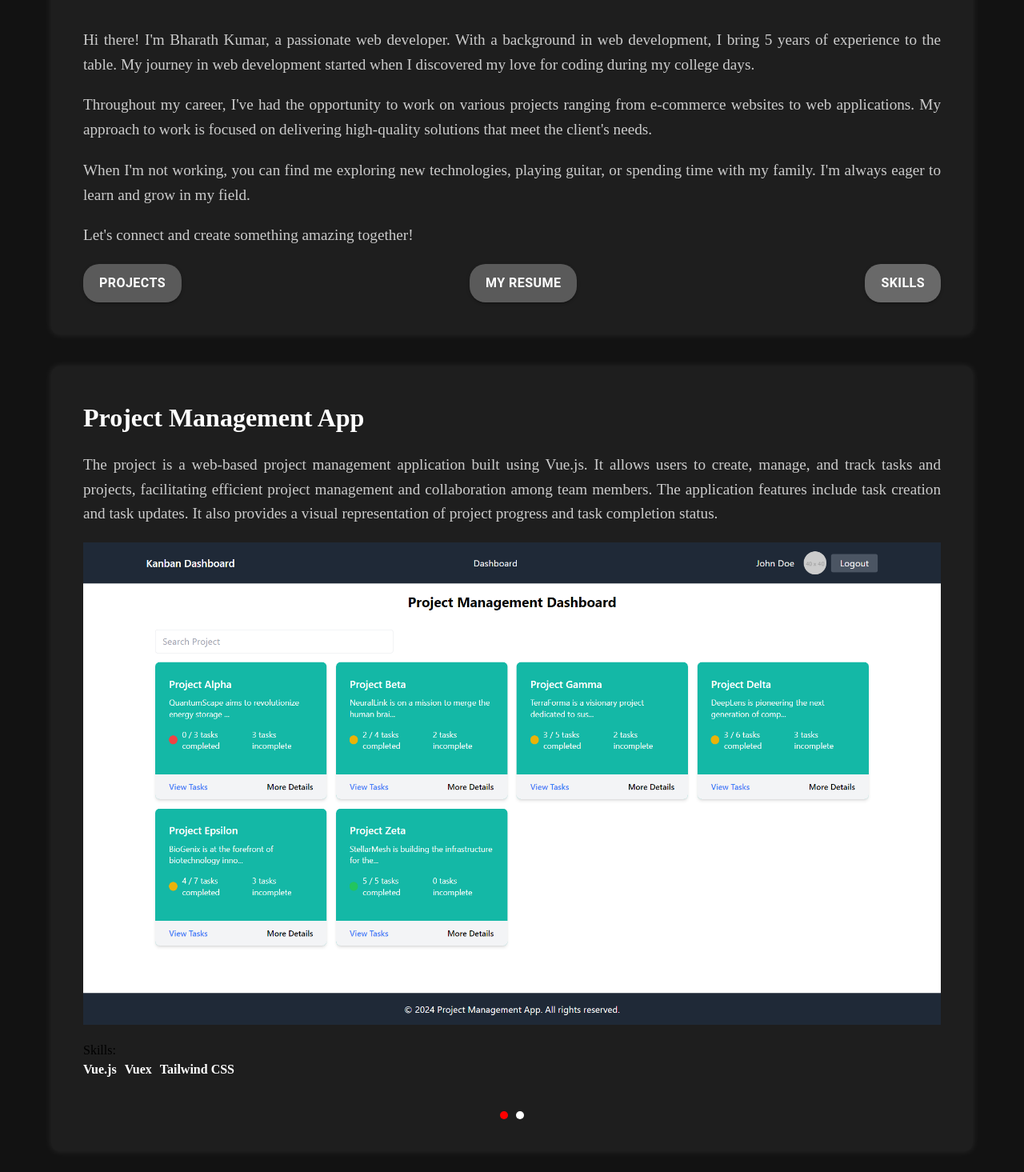
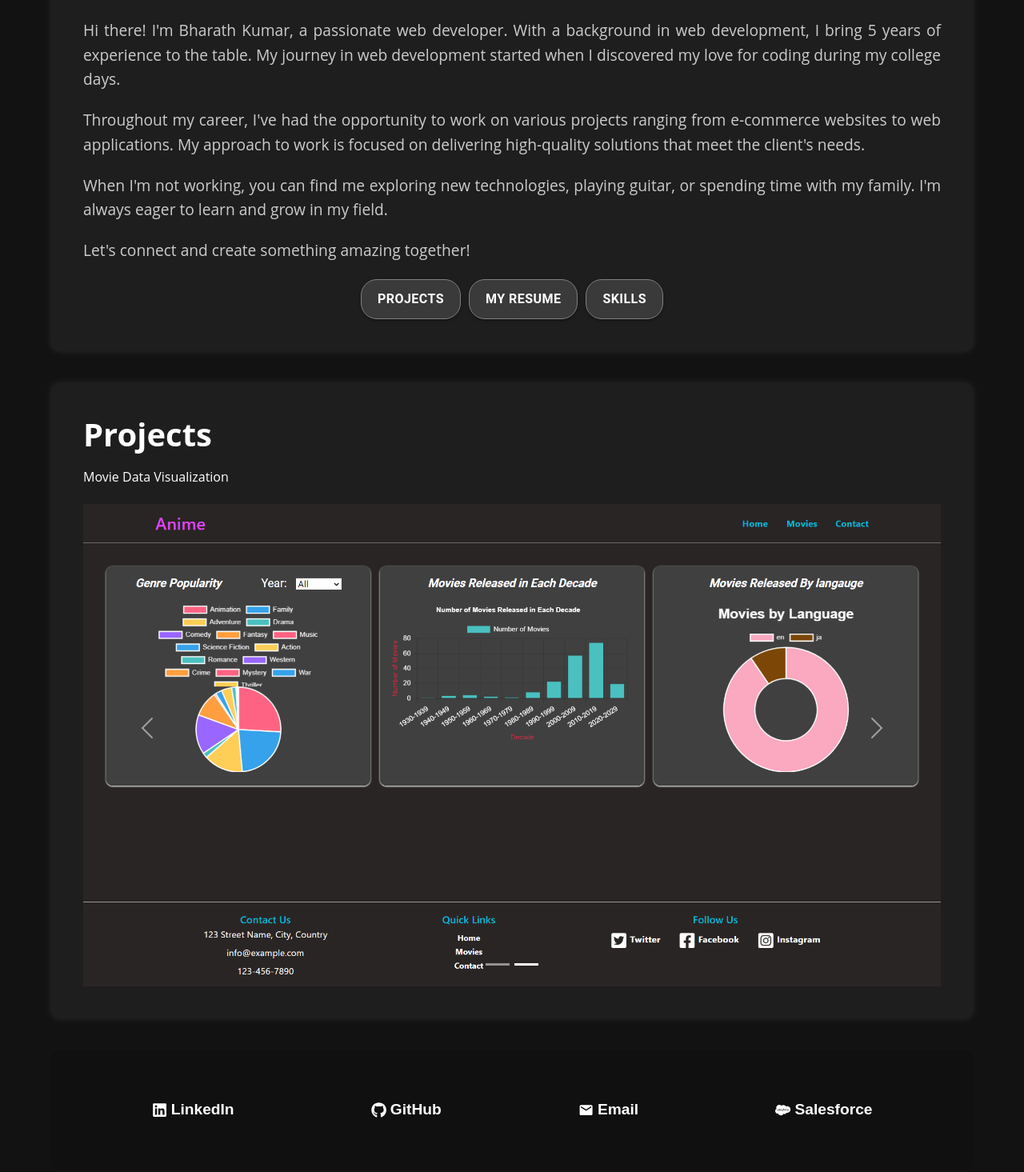
Before and after one commit to bharathvaddineni/portfolio, a React (Vite) app: page / in a window 1280 px wide. Shown: the part 165-1630 px from the top of the page at 80% size. Built offline with nearby package versions, Linux system fonts and the light colour scheme.

Commit message:
Updated Projects

```diff
--- a/package.json
+++ b/package.json
@@ -15,13 +15,16 @@
     "@mui/icons-material": "^5.15.12",
     "@mui/material": "^5.15.12",
     "axios": "^1.6.7",
+    "bootstrap": "^5.3.3",
     "framer-motion": "^11.0.8",
     "react": "^18.2.0",
     "react-animations": "^1.0.0",
+    "react-bootstrap": "^2.10.1",
     "react-dom": "^18.2.0",
     "react-hook-form": "^7.51.0",
     "react-icons": "^5.0.1",
     "react-material-ui-carousel": "^3.4.2",
+    "react-responsive-carousel": "^3.2.23",
     "react-router-dom": "^6.22.3",
     "react-slick": "^0.30.2",
     "slick-carousel": "^1.8.1",
--- a/src/components/About.jsx
+++ b/src/components/About.jsx
@@ -1,31 +1,32 @@
+/* eslint-disable no-unused-vars */
 import React, { useState, useEffect } from "react";
 import axios from "axios";
 import { Link } from "react-router-dom";
-import { Container, Button, Box } from "@mui/material";
+import { Container, Button } from "@mui/material";
 import { styled } from "@mui/system";
-// import pic1 from "../assets/pic1.png";
-// import pic2 from "../assets/pic2.png";
 import resume from "../assets/resume.pdf";
-import { FaLinkedin, FaGithub } from "react-icons/fa";
+import { FaLinkedin, FaGithub, FaSalesforce } from "react-icons/fa";
 import { MdEmail } from "react-icons/md";
+import Carousel from "react-bootstrap/Carousel";
+import 'bootstrap/dist/css/bootstrap.css';
 
 const RootContainer = styled("div")({
-  backgroundColor: "#121212", // dark background color
+  backgroundColor: "#121212",
   minHeight: "100vh",
   display: "flex",
   padding: "1rem",
   justifyContent: "center",
   alignItems: "center",
-  fontFamily: "cursive", // cursive font
+  fontFamily: "'Open Sans', sans-serif",
 });
 
 const Section = styled("section")({
   width: "100%",
   padding: "40px",
-  backgroundColor: "#1e1e1e", // slightly lighter background color
+  backgroundColor: "#1e1e1e",
   borderRadius: "10px",
-  boxShadow: "0px 0px 10px rgba(255, 255, 255, 0.1)", // lighter shadow
-  textAlign: "justify", // justify content
+  boxShadow: "0px 0px 10px rgba(255, 255, 255, 0.1)",
+  textAlign: "justify",
   marginBottom: "40px",
 });
 
@@ -33,19 +34,21 @@ const Title = styled("h2")({
   fontSize: "2.5rem",
   fontWeight: "bold",
   marginBottom: "20px",
-  color: "#fff", // white text color
+  color: "#fff",
 });
 
 const Content = styled("p")({
   fontSize: "1.2rem",
   lineHeight: "1.6",
-  color: "#ccc", // light text color
-  marginBottom: "20px", // Add padding to content
+  color: "#ccc",
+  marginBottom: "20px",
 });
 
 const ButtonGroup = styled("div")({
   display: "flex",
-  justifyContent: "space-between",
+  justifyContent: "center",
+  flexWrap: "wrap",
+  gap: "10px",
   marginTop: "20px",
 });
 
@@ -53,99 +56,28 @@ const StyledButton = styled(Button)({
   fontSize: "1rem",
   fontWeight: "bold",
   borderRadius: "20px",
+  border: "1px solid gray",
   padding: "10px 20px",
-  color: "#fff", // white text color
+  color: "#fff",
+
   "@media (max-width: 630px)": {
-    padding: "8px", // Adjust padding for smaller screens
-    fontSize: "0.8rem", // Adjust font size for smaller screens
+    padding: "8px",
+    fontSize: "0.8rem",
   },
   "&.MuiButton-containedPrimary": {
-    backgroundColor: "#5a5a5a", // dark grey button color
+    backgroundColor: "#3a3a3a",
     "&:hover": {
-      backgroundColor: "#3a3a3a", // darker shade on hover
-    },
-  },
-  "&.MuiButton-containedSecondary": {
-    backgroundColor: "#696969", // dark grey button color
-    "&:hover": {
-      backgroundColor: "#4a4a4a", // darker shade on hover
+      backgroundColor: "#000",
     },
   },
 });
 
-const ProjectTitle = styled("h3")({
-  fontSize: "2rem",
-  fontWeight: "bold",
-  marginBottom: "20px",
-  color: "#fff", // white text color
-});
-
-const ProjectDescription = styled("p")({
-  fontSize: "1.2rem",
-  lineHeight: "1.6",
-  color: "#ccc", // light text color
-  marginBottom: "20px", // Add some gap between description and image
-});
-
-const ProjectSkills = styled("p")({
-  fontSize: "1rem",
-  color: "#fff", // light text color
-  textAlign: "center", // Align skills to the center
-  marginBottom: "20px", // Add margin for spacing
-  fontWeight: "bold",
-  display:"flex",
-  direction:"row",
-  gap:"10px"
-});
-
-const ProjectImage = styled("img")({
-  width: "100%", // Ensure image takes full width
-  height: "auto", // Maintain aspect ratio
-  marginBottom: "20px", // Add gap between image and skills
-});
-
-const Carousel = styled("div")({
-  overflow: "hidden",
-  position: "relative",
-  width: "100%",
-  height: "auto",
-  marginBottom: "20px", // Add margin-bottom for gap between carousel and buttons
-});
-
-const CarouselTrack = styled("div")({
-  display: "flex",
-  transition: "transform 0.5s ease",
-});
-
-const CarouselItem = styled("div")({
-  flex: "0 0 100%",
-});
-
-const CarouselButton = styled(Box)({
-  width: "10px",
-  height: "10px",
-  borderRadius: "50%",
-  backgroundColor: "#fff",
-  margin: "0 5px",
-  cursor: "pointer",
-  transition: "background-color 0.3s",
-  "&:hover": {
-    backgroundColor: "#ccc",
-  },
-});
-
-const ActiveCarouselButton = styled(CarouselButton)({
-  backgroundColor: "#ff0000", // Change background color to red for active button
-});
-
-// Contact section styling
 const ContactSection = styled("section")({
   width: "100%",
   padding: "40px",
-  backgroundColor: "#101010", // slightly lighter background color
+  backgroundColor: "#101010",
   borderRadius: "10px",
-  //boxShadow: '0px 0px 10px rgba(255, 255, 255, 0.1)', // lighter shadow
-  textAlign: "center", // center content
+  textAlign: "center",
   marginBottom: "40px",
   display: "flex",
   justifyContent: "space-around",
@@ -173,8 +105,6 @@ const Icon = styled("span")({
 });
 
 const AboutPage = () => {
-  const [currentSlide, setCurrentSlide] = React.useState(0);
-
   const [projects, setProjects] = useState([]);
   console.log("projects: ", projects);
 
@@ -191,10 +121,6 @@ const AboutPage = () => {
 
     fetchProjects();
   }, []);
-
-  const handleClick = (index) => {
-    setCurrentSlide(index);
-  };
 
   return (
     <RootContainer>
@@ -233,81 +159,23 @@ const AboutPage = () => {
               </a>
             </StyledButton>
             <Link to="/skills" style={{ textDecoration: "none" }}>
-              <StyledButton variant="contained" color="secondary">
+              <StyledButton variant="contained" color="primary">
                 Skills
               </StyledButton>
             </Link>
           </ButtonGroup>
         </Section>
         <Section>
-          <Carousel>
-            <CarouselTrack
-              style={{ transform: `translateX(-${currentSlide * 100}%)` }}
-            >
-              {projects.length > 0 &&
-                projects.map((project, index) => (
-                  <CarouselItem key={index}>
-                    <ProjectTitle>{project.title}</ProjectTitle>
-                    <ProjectDescription>
-                      {project.description}
-                    </ProjectDescription>
-                    <ProjectImage src={project.image} alt={project.title} />
-                    <div className="flex flex-row justify-center space-x-4">
-                    <p className="text-white font-bold">Skills: </p>
-                    <ProjectSkills>
-                {project.skills.map((skill, index) => (
-                  <div key={index}>
-                    {skill.name}{" "}
-                  </div>
-                ))}
-              </ProjectSkills>
-                    </div>
-
-                  </CarouselItem>
-                ))}
-              {/* <CarouselItem>
-                <ProjectTitle>Movie Data Visualization</ProjectTitle>
-                <ProjectDescription>
-                  This project is a movie data visualization web application
-                  built with React.js. It utilizes data fetched from MongoDB to
-                  display various charts and information about movies, including
-                  genre popularity, movies released in each decade, and more.
-                </ProjectDescription>
-                <ProjectImage src={pic2} alt="Movie Data Visualization" />
-                <ProjectSkills>
-                  Skills: React.js · Express.js · Node.js · Tailwind CSS ·
-                  MongoDB
-                </ProjectSkills>
-              </CarouselItem>
-              <CarouselItem>
-                <ProjectTitle>Project Management App</ProjectTitle>
-                <ProjectDescription>
-                  The project is a web-based project management application
-                  built using Vue.js. It allows users to create, manage, and
-                  track tasks and projects, facilitating efficient project
-                  management and collaboration among team members. The
-                  application features include task creation and task updates.
-                  It also provides a visual representation of project progress
-                  and task completion status.
-                </ProjectDescription>
-                <ProjectImage src={pic1} alt="Project Management App" />
-                <ProjectSkills>
-                  Skills: Vue.js · Vuex · Tailwind CSS
-                </ProjectSkills>
-              </CarouselItem> */}
-            </CarouselTrack>
+          <Title>Projects</Title>
+          <Carousel controls={true} touch={true}>
+            {projects.length > 0 &&
+              projects.map((project, index) => (
+                <Carousel.Item key={index}>
+                  <h1 className="text-white mb-4">{project.title}</h1>
+                  <img src={project.image} alt="" />
+                </Carousel.Item>
+              ))}
           </Carousel>
-          <Box display="flex" justifyContent="center">
-            {[0, 1].map((index) => (
-              <React.Fragment key={index}>
-                {index === currentSlide ? (
-                  <ActiveCarouselButton onClick={() => handleClick(index)} />
-                ) : (
-                  <CarouselButton onClick={() => handleClick(index)} />
-                )}
-              </React.Fragment>
-            ))}
-          </Box>
         </Section>
         <ContactSection>
           <ContactLink
@@ -336,6 +204,12 @@ const AboutPage = () => {
             </Icon>{" "}
             Email
           </ContactLink>
+          <ContactLink href="https://www.salesforce.com/trailblazer/bvaddineni">
+            <Icon>
+              <FaSalesforce />
+            </Icon>{" "}
+            Salesforce
+          </ContactLink>
         </ContactSection>
       </Container>
     </RootContainer>
--- a/src/components/Contact.jsx
+++ b/src/components/Contact.jsx
@@ -1,7 +1,8 @@
+/* eslint-disable no-unused-vars */
 import React from "react";
-import { Container, Box, TextField, Button } from "@mui/material";
+import { Container, Box, TextField, Button, Typography } from "@mui/material";
 import { styled } from "@mui/system";
-import { FaLinkedin, FaGithub } from "react-icons/fa";
+import { FaLinkedin, FaGithub, FaSalesforce } from "react-icons/fa";
 import { MdEmail } from "react-icons/md";
 
 const RootContainer = styled("div")({
@@ -11,7 +12,7 @@ const RootContainer = styled("div")({
   padding: "1rem",
   justifyContent: "center",
   alignItems: "center",
-  fontFamily: "cursive",
+  fontFamily: "'Open Sans', sans-serif",
 });
 
 const Section = styled("section")({
@@ -22,7 +23,6 @@ const Section = styled("section")({
   boxShadow: "0px 0px 10px rgba(255, 255, 255, 0.1)",
   textAlign: "justify",
   marginBottom: "40px",
-
 });
 
 const Title = styled("h2")({
@@ -36,7 +36,6 @@ const Form = styled("form")({
   display: "flex",
   flexDirection: "column",
   gap: "20px",
-
 });
 
 const ContactLink = styled("a")({
@@ -62,15 +61,23 @@ const Icon = styled("span")({
 const ContactPage = () => {
   const handleSubmit = (event) => {
     event.preventDefault();
-    // Add your form submission logic here
   };
 
   return (
     <RootContainer>
       <Container>
         <Section>
-          <Title>Contact Me</Title>
-          <Box display="flex" justifyContent="space-around">
+          <Title>Let's Conect</Title>
+          <Box textAlign="center" mb={4}>
+            <Typography variant="body1" sx={{color:'white'}}>
+              🌟 Seeking fresh adventures and opportunities to create magic, I'm
+              extending an invitation to journey with me. Let's craft stories of
+              innovation and dreams fulfilled together! ✨
+            </Typography>
+          </Box>
+          <Box display="flex" justifyContent="center">
+            {" "}
+            {/* Center align links */}
             <ContactLink
               href="https://www.linkedin.com/in/bharath-kumar-vaddineni/"
               target="_blank"
@@ -97,17 +104,22 @@ const ContactPage = () => {
               </Icon>{" "}
               Email
             </ContactLink>
+            <ContactLink
+              href="https://www.salesforce.com/trailblazer/bvaddineni"
+              target="_blank"
+              rel="noopener noreferrer"
+            >
+              <Icon>
+                <FaSalesforce />
+              </Icon>{" "}
+              Salesforce
+            </ContactLink>
           </Box>
         </Section>
-        <Section sx={{backgroundColor:'white'}}>
+        <Section sx={{ backgroundColor: "white" }}>
           <Form onSubmit={handleSubmit}>
             <TextField label="Name" variant="outlined" />
-            <TextField
-              label="Email"
-              variant="outlined"
-              type="email"
-              required
-            />
+            <TextField label="Email" variant="outlined" type="email" required />
             <TextField
               label="Message"
               variant="outlined"
@@ -115,7 +127,12 @@ const ContactPage = () => {
               rows={4}
               required
             />
-            <Button type="submit" variant="contained" color="primary" sx={{maxWidth:'200px'}}>
+            <Button
+              type="submit"
+              variant="contained"
+              color="primary"
+              sx={{ maxWidth: "200px" }}
+            >
               Send Message
             </Button>
           </Form>
--- a/src/components/Navbar.jsx
+++ b/src/components/Navbar.jsx
@@ -1,3 +1,4 @@
+/* eslint-disable no-unused-vars */
 // Navbar.jsx
 import React, { useState } from 'react';
 import { Link, useLocation } from 'react-router-dom';
@@ -6,20 +7,20 @@ import { Menu as MenuIcon } from '@mui/icons-material';
 import { styled } from '@mui/system';
 
 const CustomAppBar = styled(AppBar)({
-  backgroundColor: '#292929', // Dark gray background color
+  backgroundColor: '#292929',
   boxShadow: 'none',
-  height: '64px', // Set the height to a fixed value
+  height: '64px',
 });
 
 const CustomTypography = styled(Typography)({
-  fontFamily: 'Arial, sans-serif', // Font for both title and menu items
+  fontFamily: 'Arial, sans-serif',
   fontSize: '1.8rem',
   fontWeight: 600,
   letterSpacing: '1px',
   textDecoration: 'none',
-  color: '#FFFFFF', // White color for both title and menu items
+  color: '#FFFFFF',
   '&:hover': {
-    color: '#CCCCCC', // Light gray color on hover
+    color: '#CCCCCC',
   },
 });
 
@@ -41,7 +42,7 @@ const Navbar = () => {
       <Toolbar sx={{ justifyContent: 'space-between', height: '100%' }}>
         <Typography variant="h6" component="div">
           <CustomTypography component={Link} to="/">
-            My Portfolio
+            Bharath
           </CustomTypography>
         </Typography>
         {isMobile ? (
@@ -68,6 +69,14 @@ const Navbar = () => {
                 horizontal: 'right',
               }}
             >
+              <MenuItem
+                component={Link}
+                to="/"
+                selected={location.pathname === '/projects'}
+                onClick={handleMenuClose}
+              >
+                About
+              </MenuItem>
               <MenuItem
                 component={Link}
                 to="/projects"
@@ -105,6 +114,16 @@ const Navbar = () => {
         ) : (
           <nav>
             <ul style={{ display: 'flex', listStyleType: 'none', margin: 0, padding: 0 }}>
+            <li>
+                <MenuItem
+                  component={Link}
+                  to="/"
+                  selected={location.pathname === '/'}
+                  sx={{ color: location.pathname === '/' ? '#FFFFFF' : '#CCCCCC', backgroundColor: 'transparent' }}
+                >
+                  About
+                </MenuItem>
+              </li>
               <li>
                 <MenuItem
                   component={Link}
--- a/src/components/Projects.jsx
+++ b/src/components/Projects.jsx
@@ -1,3 +1,4 @@
+/* eslint-disable no-unused-vars */
 /* eslint-disable react/prop-types */
 import React, { useState, useEffect } from "react";
 import { Container, Button, Box, Modal } from "@mui/material";
@@ -12,7 +13,7 @@ const RootContainer = styled("div")({
   padding: "1rem",
   justifyContent: "center",
   alignItems: "center",
-  fontFamily: "cursive",
+  fontFamily: "'Open Sans', sans-serif",
 });
 
 const Section = styled("section")({
@@ -91,7 +92,7 @@ const ProjectImage = styled("img")({
 const SkillLogo = styled("img")({
   width: "30px",
   height: "30px",
-  marginRight: "15px", // Add some spacing between logos
+  marginRight: "15px",
 });
 
 const VideoModal = ({ open, onClose, videoUrl }) => {
--- a/src/components/Skills.jsx
+++ b/src/components/Skills.jsx
@@ -10,7 +10,7 @@ const RootContainer = styled("div")({
   padding: "1rem",
   justifyContent: "center",
   alignItems: "center",
-  fontFamily: "cursive",
+  fontFamily: "'Open Sans', sans-serif",
 });
 
 const Section = styled("section")({
@@ -76,7 +76,6 @@ const Skills = () => {
     fetchSkills();
   }, []);
 
-  // Define proficiency level range for each level
   const proficiencyRange = {
     Beginner: 25,
     Intermediate: 50,
```
Also changed, not shown: 1 other file (tests, documents, lock files or other folders).
